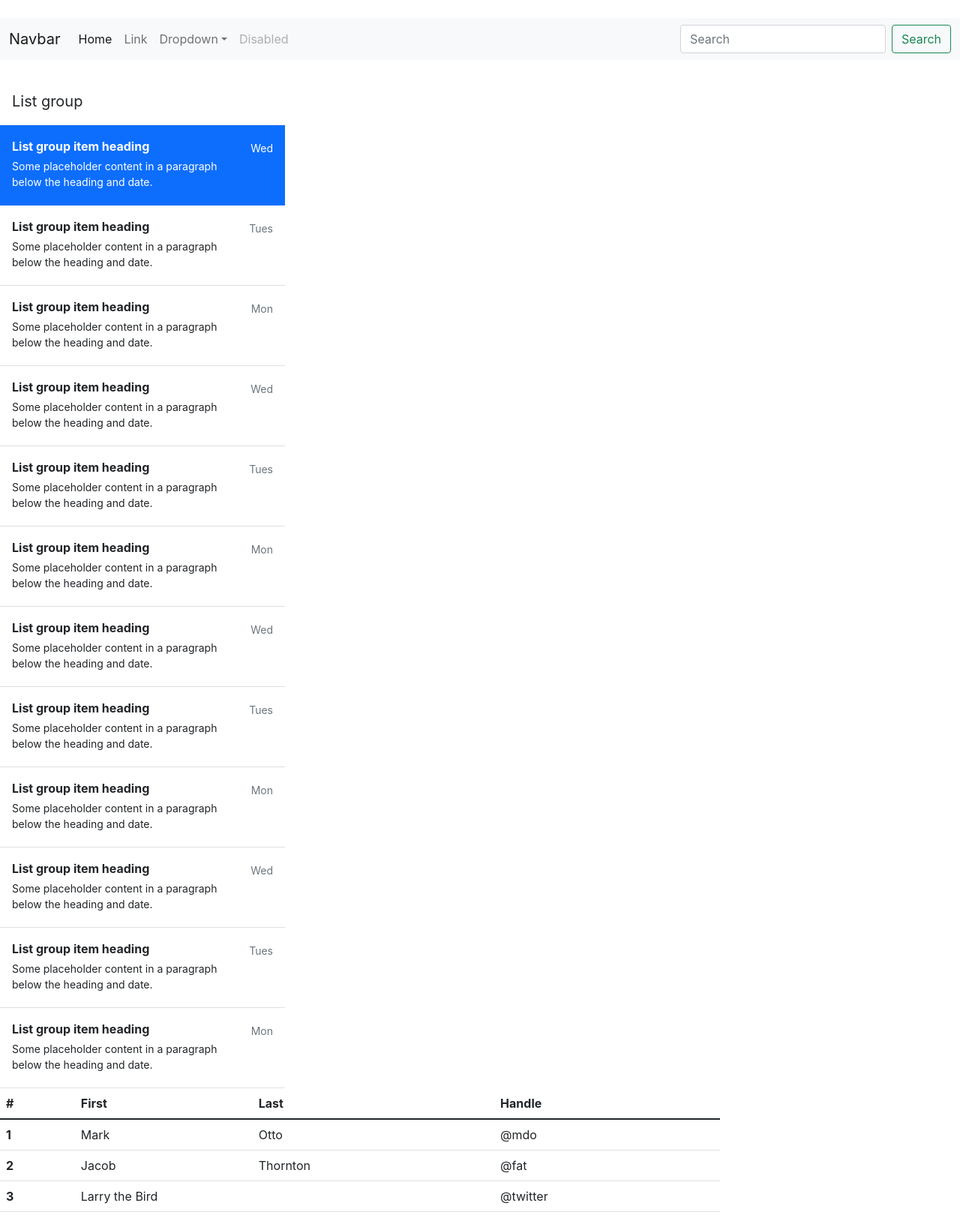
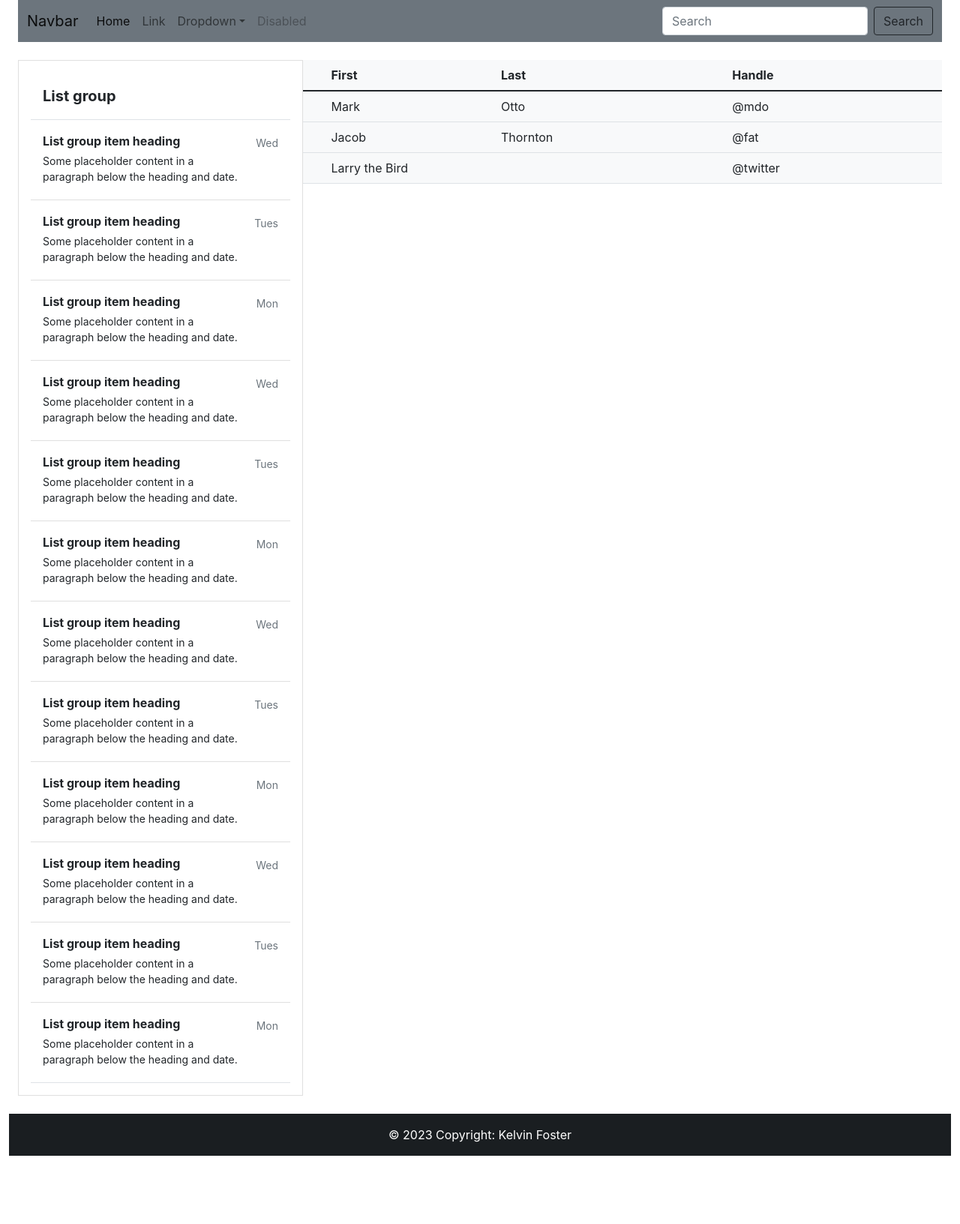
Before and after one commit to fosterkelvin/APPDEV1_IAA_2324C, a React (Create React App) app in the folder practice-app/: page / in a window 1280 px wide. Shown: the whole page at 75% size. After the commit the page ends 1541 px from the top, so only its background shows below. Built offline with nearby package versions, Linux system fonts and the light colour scheme.

Commit message:
components - 06/13/2023

```diff
--- a/practice-app/src/App.js
+++ b/practice-app/src/App.js
@@ -2,24 +2,30 @@ import './App.css';
 import Navbar from './myComp/navbar.js';
 import AsideList from './myComp/asideList.js';
 import Main from './myComp/main.js';
+import Footer from './myComp/footer.js';
 
 function App() {
   return (
-    <div>
-      <navbar className="container">
-        <Navbar/>
-      </navbar>
-      <div classNamee="container row">
-        <aside className="col-2">
-          <AsideList/>
-        </aside>
-        <main className="col-9">
-          <Main/>
-        </main>
+    <div className="container-fluid">
+      <nav className="container-fluid">
+        <Navbar />
+      </nav>
+      <br></br>
+      <div className="container-fluid">
+        <div className="row">
+          <aside className="col-12 col-md-4 col-lg-3">
+            <AsideList />
+          </aside>
+          <main className="col-12 col-md-8 col-lg-9">
+            <Main />
+          </main>
+        </div>
       </div>
-      <footer></footer>
+      <br />
+      <footer>
+        <Footer />
+      </footer>
     </div>
-
   );
 }
 
--- a/practice-app/src/myComp/asideList.js
+++ b/practice-app/src/myComp/asideList.js
@@ -1,14 +1,14 @@
 function AsideList(){
     return(
-        <div class="d-flex flex-column align-items-stretch flex-shrink-0 bg-white" style={{width: "380px"}}>
+        <div class="list-group-item list-group-item-action py-3 lh-tight" style={{width: "380px"}}>
             <a href="/" class="d-flex align-items-center flex-shrink-0 p-3 link-dark text-decoration-none border-bottom">
-            <span class="fs-5 fw-semibold">List group</span>
+            <span class="fs-5 fw-bold">List group</span>
             </a>
             <div class="list-group list-group-flush border-bottom scrollarea">
-            <a href="#" class="list-group-item list-group-item-action active py-3 lh-tight" aria-current="true">
+            <a href="#" class="list-group-item list-group-item-action py-3 lh-tight" aria-current="true">
                 <div class="d-flex w-100 align-items-center justify-content-between">
                 <strong class="mb-1">List group item heading</strong>
-                <small>Wed</small>
+                <small class="text-muted">Wed</small>
                 </div>
                 <div class="col-10 mb-1 small">Some placeholder content in a paragraph below the heading and date.</div>
             </a>
--- /dev/null
+++ b/practice-app/src/myComp/footer.js
@@ -0,0 +1,11 @@
+function Footer(){
+    return(
+        <footer class="bg-dark text-center text-white">
+            <div class="text-center p-3" style={{backgroundColor: "rgba(0, 0, 0, 0.2)"}}>
+                © 2023 Copyright: Kelvin Foster
+            </div>
+        </footer>
+    );
+}
+
+export default Footer;
--- a/practice-app/src/myComp/main.js
+++ b/practice-app/src/myComp/main.js
@@ -1,6 +1,7 @@
 function Main(){
     return(
-        <table class="table">
+        <div>
+            <table className="table bg-light">
                 <thead>
                     <tr>
                     <th scope="col">#</th>
@@ -29,6 +30,8 @@ function Main(){
                     </tr>
                 </tbody>
                 </table>
+        </div>
+
     );
 }
 
--- a/practice-app/src/myComp/navbar.js
+++ b/practice-app/src/myComp/navbar.js
@@ -1,6 +1,6 @@
 function Navbar() {
     return (
-      <nav className="navbar navbar-expand-lg navbar-light bg-light">
+      <nav className="navbar navbar-expand-lg navbar-light bg-secondary">
         <div className="container-fluid">
           <a className="navbar-brand" href="#">Navbar</a>
           <button className="navbar-toggler" type="button" data-bs-toggle="collapse" data-bs-target="#navbarSupportedContent" aria-controls="navbarSupportedContent" aria-expanded="false" aria-label="Toggle navigation">
@@ -14,15 +14,15 @@ function Navbar() {
               <li className="nav-item">
                 <a className="nav-link" href="#">Link</a>
               </li>
-              <li className="nav-item dropdown">
-                <a className="nav-link dropdown-toggle" href="#" id="navbarDropdown" role="button" data-bs-toggle="dropdown" aria-expanded="false">
+              <li class="nav-item dropdown">
+                <a class="nav-link dropdown-toggle" href="#" role="button" data-bs-toggle="dropdown" aria-expanded="false">
                   Dropdown
                 </a>
-                <ul className="dropdown-menu" aria-labelledby="navbarDropdown">
-                  <li><a className="dropdown-item" href="#">Action</a></li>
-                  <li><a className="dropdown-item" href="#">Another action</a></li>
-                  <li><hr className="dropdown-divider"></hr></li>
-                  <li><a className="dropdown-item" href="#">Something else here</a></li>
+                <ul class="dropdown-menu">
+                  <li><a class="dropdown-item" href="#">Action</a></li>
+                  <li><a class="dropdown-item" href="#">Another action</a></li>
+                  <li><hr class="dropdown-divider"></hr></li>
+                  <li><a class="dropdown-item" href="#">Something else here</a></li>
                 </ul>
               </li>
               <li className="nav-item">
@@ -31,7 +31,7 @@ function Navbar() {
             </ul>
             <form className="d-flex">
               <input className="form-control me-2" type="search" placeholder="Search" aria-label="Search"></input>
-              <button className="btn btn-outline-success" type="submit">Search</button>
+              <button className="btn btn-outline-dark" type="submit">Search</button>
             </form>
           </div>
         </div>
```
Lines whose indentation alone changed are shown as unchanged.
